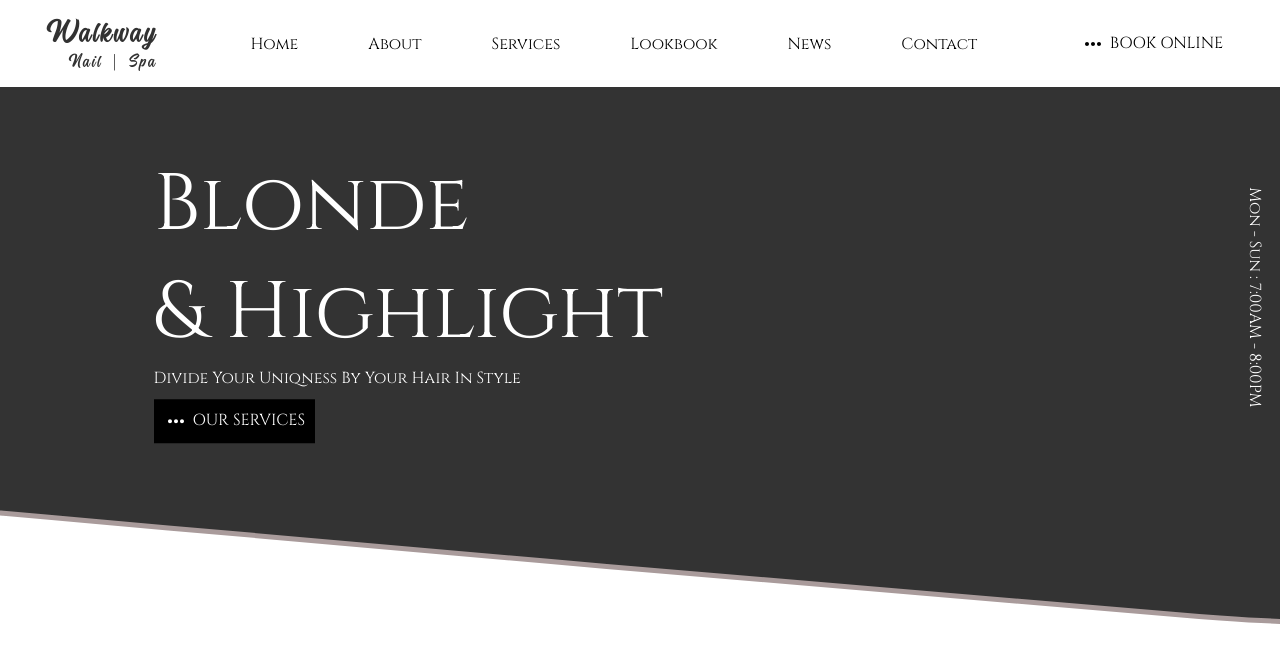
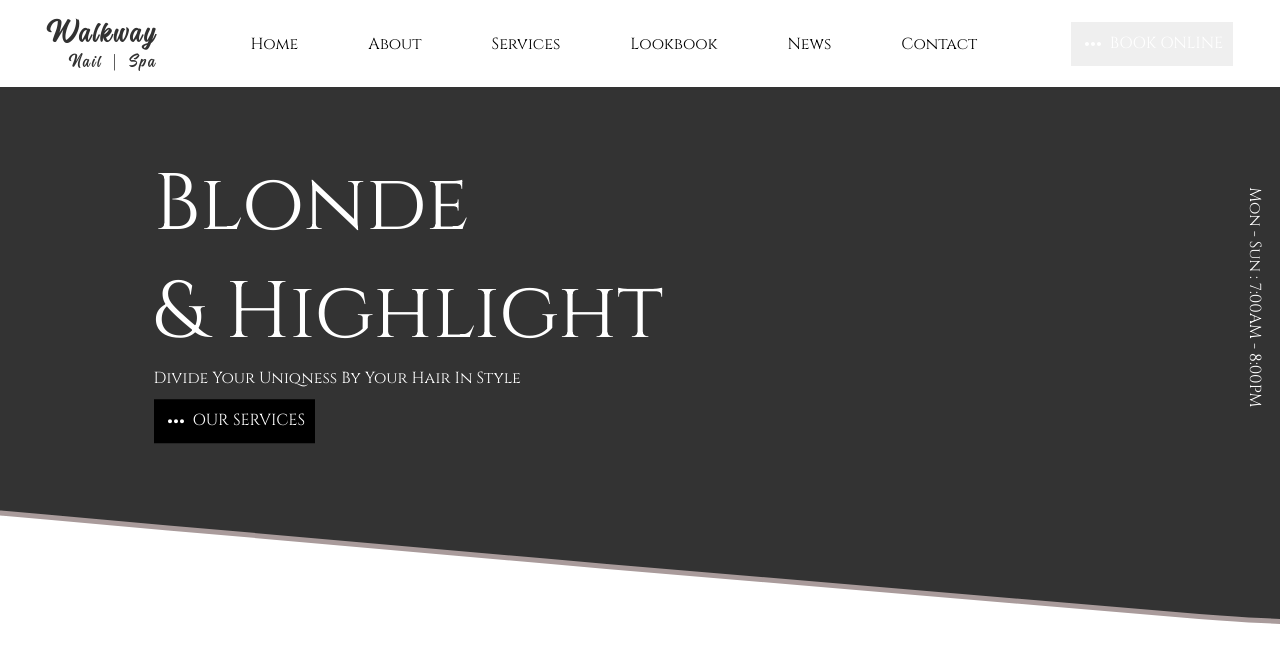
Before and after one commit to Gilblasse/walkway-nail-spa__poughkeepsie_ny, a React (Create React App) app: page / in a window 1280 px wide. Shown: the top 662 px of the page. Built offline with nearby package versions, Linux system fonts and the light colour scheme; a web font is replaced by a local one.

Commit message:
Created action button

```diff
--- a/src/components/ActionBtn/ActionBtn.js
+++ b/src/components/ActionBtn/ActionBtn.js
@@ -3,12 +3,12 @@ import MoreHorizIcon from '@material-ui/icons/MoreHoriz';
 import './Actionbtn.scss'
 
 
-export default function ActionBtn({title,className}) {
+export default function ActionBtn({title, className, href}) {
 
     return (
         <button className={className} >
-            <MoreHorizIcon/>
-            <span>{title}</span>
+                <MoreHorizIcon/>
+                <span>{title}</span>
         </button>
     )
 }
--- a/src/components/ActionBtn/Actionbtn.scss
+++ b/src/components/ActionBtn/Actionbtn.scss
@@ -3,8 +3,11 @@ button{
     padding: 10px;
     font-size: 16px;
     display: flex;
-    background-color: #fff;
+    color: rgb(255, 255, 255);
+    mix-blend-mode: difference;
+    // background-color: rgb(0, 0, 0);
     cursor: pointer;
+
 
     span{
         margin-left: 5px;
```
